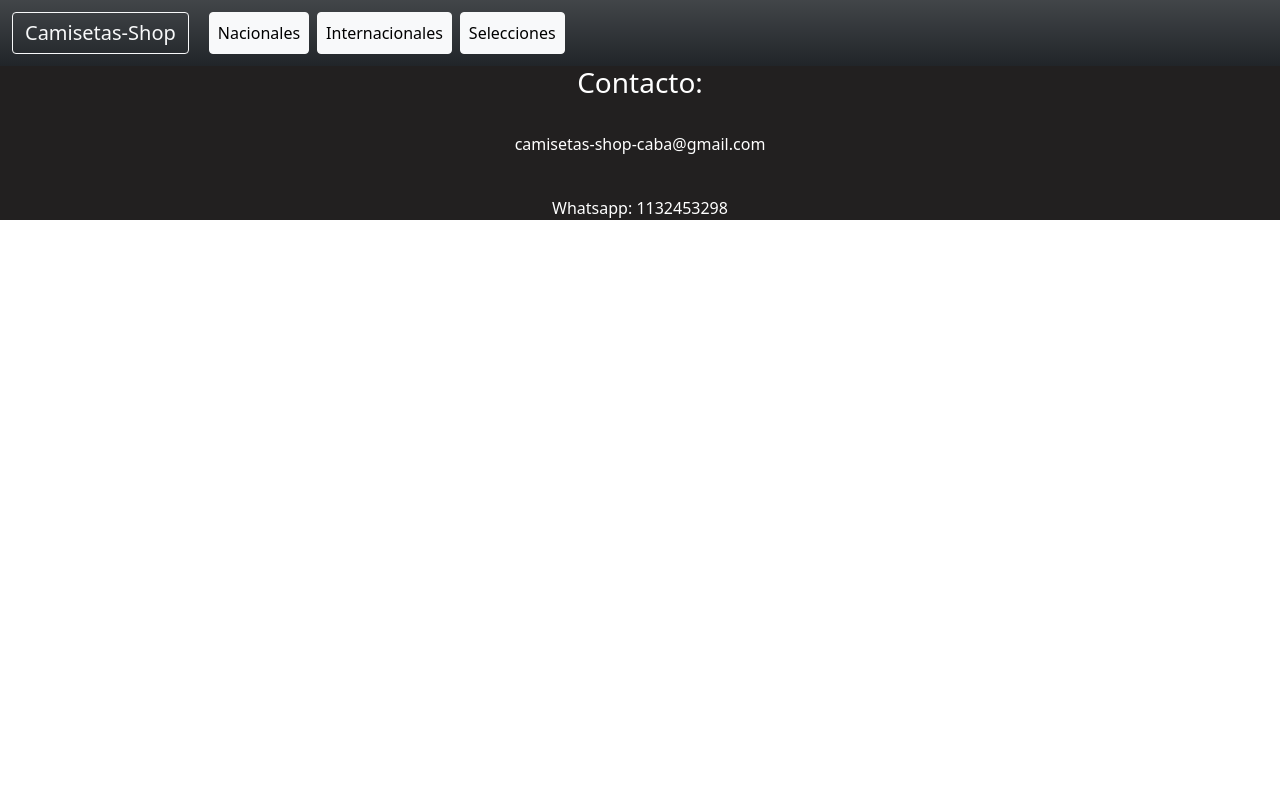
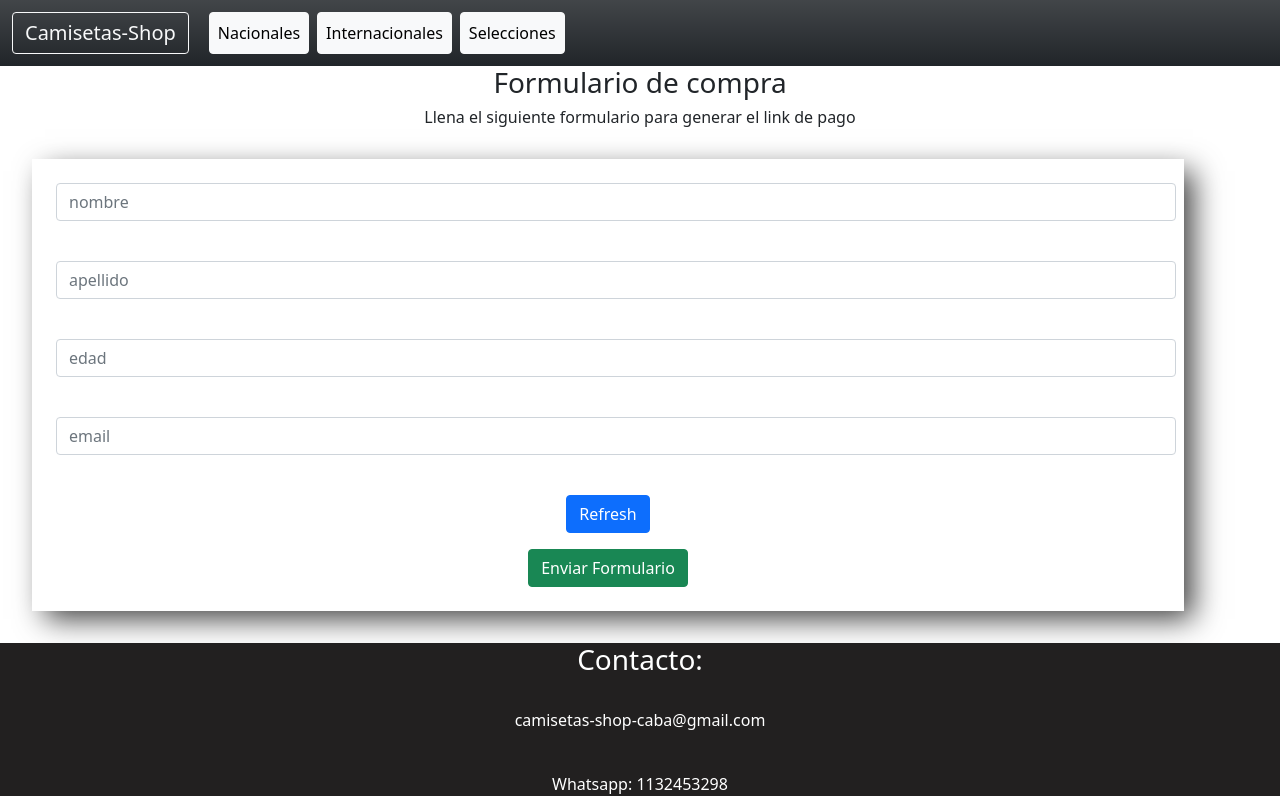
Before and after one commit to AgustinPol/camisetas-shop, a React (Create React App) app: page /form in a window 1280 px wide. Built offline with nearby package versions, Linux system fonts and the light colour scheme.

Commit message:
creamos y configuramos formulario de compra

```diff
--- a/src/App.js
+++ b/src/App.js
@@ -5,6 +5,7 @@ import ItemListContainer from "./containers/ItemListContainer.jsx";
 import ItemDetailContainer from './containers/ItemDetailContainer.jsx';
 import Cart from "./components/cart/Cart.jsx"
 import Footer from './components/footer/Footer';
+import Form from './components/form/Form';
 import { BrowserRouter, Switch, Route } from 'react-router-dom';
 import { CartProvider } from './context/CartContext';
 
@@ -29,6 +30,9 @@ function App() {
           <Route path ="/cart">
             <Cart />
           </Route>
+          <Route path ="/form">
+            <Form />
+          </Route>
         </Switch>
         <Footer/>
       </BrowserRouter>
--- a/src/components/cart/Cart.jsx
+++ b/src/components/cart/Cart.jsx
@@ -35,7 +35,7 @@ const Cart = () => {
               <div>
                   <h3>Total Compra: ${getTotal()}</h3>
               </div>
-              <Link to={"/"} className='btn btn-success myButton'>Finalizar compra</Link><br />
+              <Link to={"/form"} className='btn btn-success myButton'>Finalizar compra</Link><br />
               <Link className='btn btn-primary myButton' to="/">Volver al Home</Link>
             </div>
         )
--- /dev/null
+++ b/src/components/form/Form.jsx
@@ -0,0 +1,21 @@
+import React from 'react';
+import "./form.css";
+
+const Form = () => {
+    return (
+        <div>
+            <h3>Formulario de compra</h3>
+            <h6>Llena el siguiente formulario para generar el link de pago</h6>
+            <form className='divForm'>
+                <input className='myInput form-control' type="text" placeholder='nombre' /><br />
+                <input className='myInput form-control' type="text" placeholder='apellido'/><br />
+                <input className='myInput form-control' type="text" placeholder='edad' /><br />
+                <input className='myInput form-control' type="email" placeholder='email'/><br />
+                <button style={{margin: "0.5rem"}} className='btn btn-primary'>Refresh</button><br />
+                <button style={{margin: "0.5rem"}} className='btn btn-success'>Enviar Formulario</button>
+            </form>
+        </div>
+    )
+}
+
+export default Form
--- /dev/null
+++ b/src/components/form/form.css
@@ -0,0 +1,11 @@
+.divForm {
+    box-shadow: 11px 10px 28px -2px rgba(0,0,0,0.75);
+    margin: 2rem;
+    padding: 1rem;
+    width: 90%;
+    height: auto;
+}
+
+.myInput {
+    margin: 0.5rem;
+}
```
